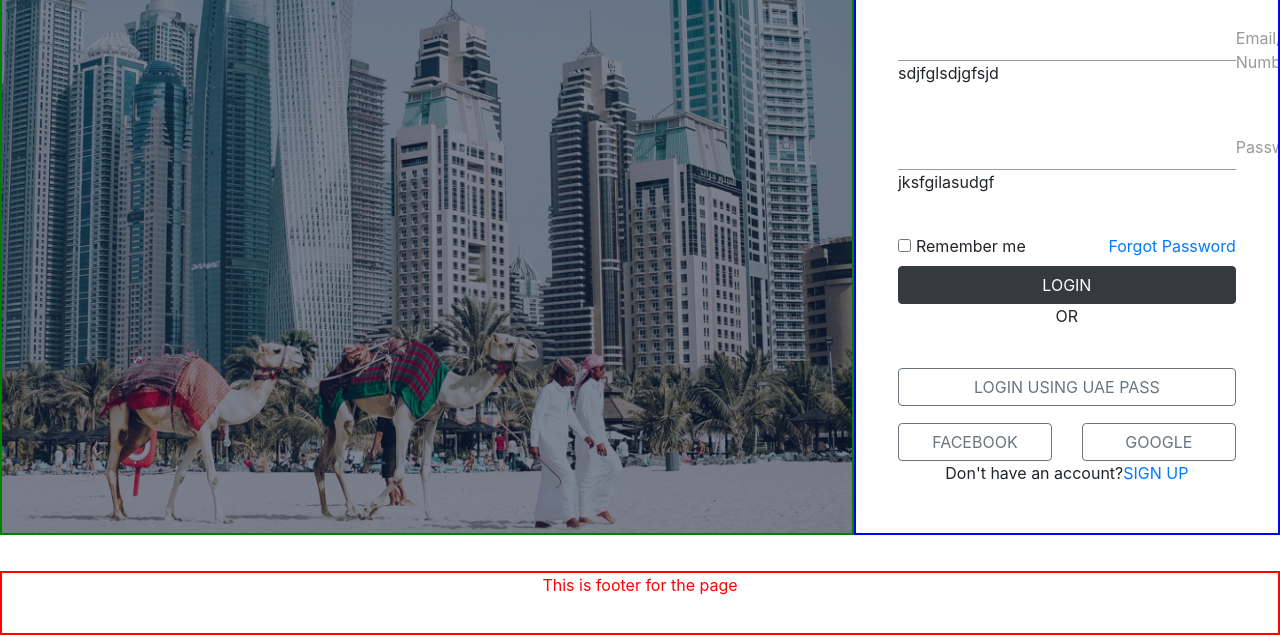
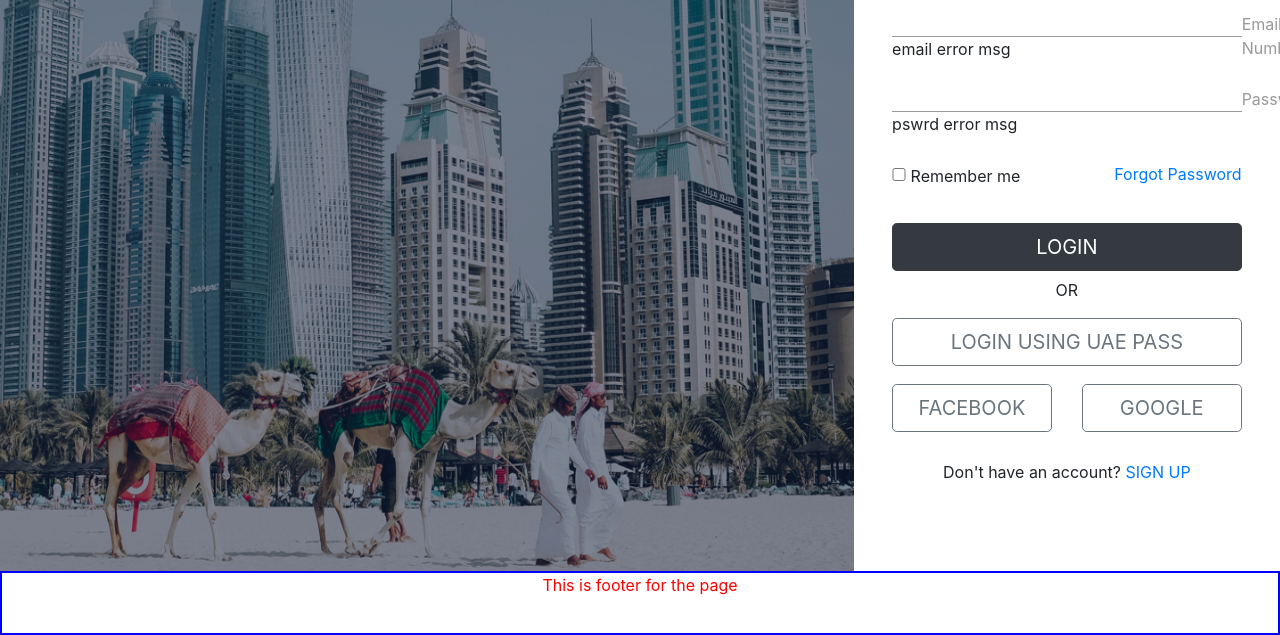
Before and after one commit to VineshDeloIn/DPAM, a website: page login.html in a window 1280 px wide. Shown: the part 165-800 px from the top of the page. Drawn offline with Linux system fonts and the light colour scheme.

Commit message:
updated login.html ,  login.css --anushka

```diff
--- a/Assets/css/login.css
+++ b/Assets/css/login.css
@@ -11,7 +11,7 @@
     height: 8%;
     width: 100%;
     bottom: 0;
-    border: 2px solid red;
+    border: 2px solid blue;
     /* background-color: #EF5350;  */
     color:red;
     text-align: center;
@@ -19,10 +19,10 @@
 
 .landing {
     width: 66.7%;
-    height: 700px;
+    height: 92vh;
     overflow: hidden;
     float: left;
-    border: 2px solid green;
+    /* border: 2px solid red; */
     background-image: url("../images/landing.jpg");
     background-size: 100% 100%;
 
@@ -35,19 +35,14 @@
   max-width: 500px;
   right:0;
   margin: 0;
-  height: 700px;
-  border: 2px solid blue;
+  height: 92vh;
+  /* border: 2px solid blue; */
 }
 
 .dpamLogo {
     text-align: center;
     margin: 24px 0 12px 0;
 }
-
-span.forgotPswrd {
-    float: right;
-}
-
 
 .login input {
     width: 100%;
@@ -57,21 +52,28 @@ span.forgotPswrd {
     border: none;
     color:#999;
     border-bottom: 1px solid #999;
-    padding: 10px 0;
+    padding: 5px 0;
     /* margin-bottom: 30px; */
 }
 
-.rememberLogin label input{
-       width: 10%;
-    position: relative;
-    display: inline-block;
+
+ .rememberLogin label input{
+    width: 10%;
+    margin-top:12%;
+    /* position: relative; */
+    /* display: inline-block; */
 
 }
 
 .rememberLogin label {
-    display: inline-block;
-    vertical-align: middle;
+    /* display: inline-block;
+     vertical-align: middle;  */
     width: 40%;
+}
+
+.forgotPswrd {
+    float: right;
+    margin-top:3%;
 }
 
 
@@ -89,10 +91,10 @@ span.forgotPswrd {
 .login input:focus ~ label,
 .login input:valid ~ label
 {
-    top: -12px;
+    top: -9px;
     left: 0px;
     color: grey;
-    font-size: 14px;
+    font-size: 12px;
     /* font-weight: bold; */
 }
 
@@ -106,10 +108,11 @@ span.forgotPswrd {
 
 #loginBtn {
     width: 100%;
+    margin-top: 8%;
 }
 
 #uaeLogin {
-    width: 100%
+    width: 100%;
 }
 
 #fbLogin {
@@ -127,10 +130,36 @@ span.forgotPswrd {
 }
 
 #loginText {
-       margin-top: 8%;
+       margin-top: 5%;
        margin-left: 10%;
 }
 
 #loginForm {
-    padding: 0% 10%;
+    padding: 0% 9%;
+    height: 80vh;
 }
+
+#signUpText{
+    text-align: center;
+    margin-top: 8%;
+}
+
+/* #rememberChck {
+    float: left;
+    margin-left:0;
+    vertical-align:middle;
+    display: inline-block;
+} */
+
+@media screen and (max-width: 450px) {
+    .landing {
+      /* border: 2px solid blue; */
+      display: none;
+    }
+
+    .login {
+        width: 100%;
+        overflow-y: scroll;
+    }
+
+}
--- a/login.html
+++ b/login.html
@@ -30,33 +30,45 @@
                 <div>
                     <input type="mail" name="mail" required="">
                     <label>Email/Mobile Number</label>
-                    <p class="mailErr">sdjfglsdjgfsjd</p>
-                    <br>
+                    <p class="mailErr">email error msg</p>
                 </div>
                 <div>
                     <input type="text" name="password" required="">
                     <label>Password</label>
-                    <p class="pswdErr">jksfgilasudgf</p>
-                    <br>
-                </div>
-                <span class="rememberLogin">
-                <label for="rememberLogin">
+                    <p class="pswdErr">pswrd error msg</p>
+                 </div>
+
+                 <span class="rememberLogin">
+                    <label for="rememberLogin">
                         <input type="checkbox"> Remember me</label>
                 </span>
 
-                 <span class="forgotPswrd"><a href="#">Forgot Password</a> </span>
-                <div>
-                 <button type="button" class="btn btn-dark" id="loginBtn">LOGIN</button><br>
-                <p style="text-align: center;">OR</p><br>
-                <button type="button" class="btn btn-outline-secondary" id="uaeLogin">LOGIN USING UAE PASS</button>
+                <span class="forgotPswrd">
+                    <a href="#">Forgot Password</a>
+                </span>
 
-                <div class="row" id="fbGoogleBtnDiv">
-                        <div class="col-md-6"><button type="button" id="fbLogin" class="btn btn-outline-secondary">FACEBOOK</button></div>
-                        <div class="col-md-6"><button type="button" id="googleLogin" class="btn btn-outline-secondary">GOOGLE</button> </div>
-                      </div>
-                      <p style="text-align: center;">Don't have an account?<a href="#">SIGN UP</a></p>
+
+                    <button type="button" class="btn btn-dark btn-lg" id="loginBtn">LOGIN</button>
+                    <br>
+
+            </form>
+            <p style="text-align: center;margin-top:2%;">OR</p>
+
+            <button type="button" class="btn btn-outline-secondary btn-lg" id="uaeLogin">LOGIN USING UAE PASS</button>
+
+            <div class="row" id="fbGoogleBtnDiv">
+                <div class="col-md-6">
+                    <button type="button" id="fbLogin" class="btn btn-outline-secondary btn-lg">FACEBOOK</button>
+                </div>
+                <div class="col-md-6">
+                    <button type="button" id="googleLogin" class="btn btn-outline-secondary btn-lg">GOOGLE</button>
+                </div>
             </div>
-            </form>
+            <p id="signUpText" >Don't have an account?
+                <a href="#">SIGN UP</a>
+            </p>
+            </div>
+
         </div>
     </div>
 </body>
```
